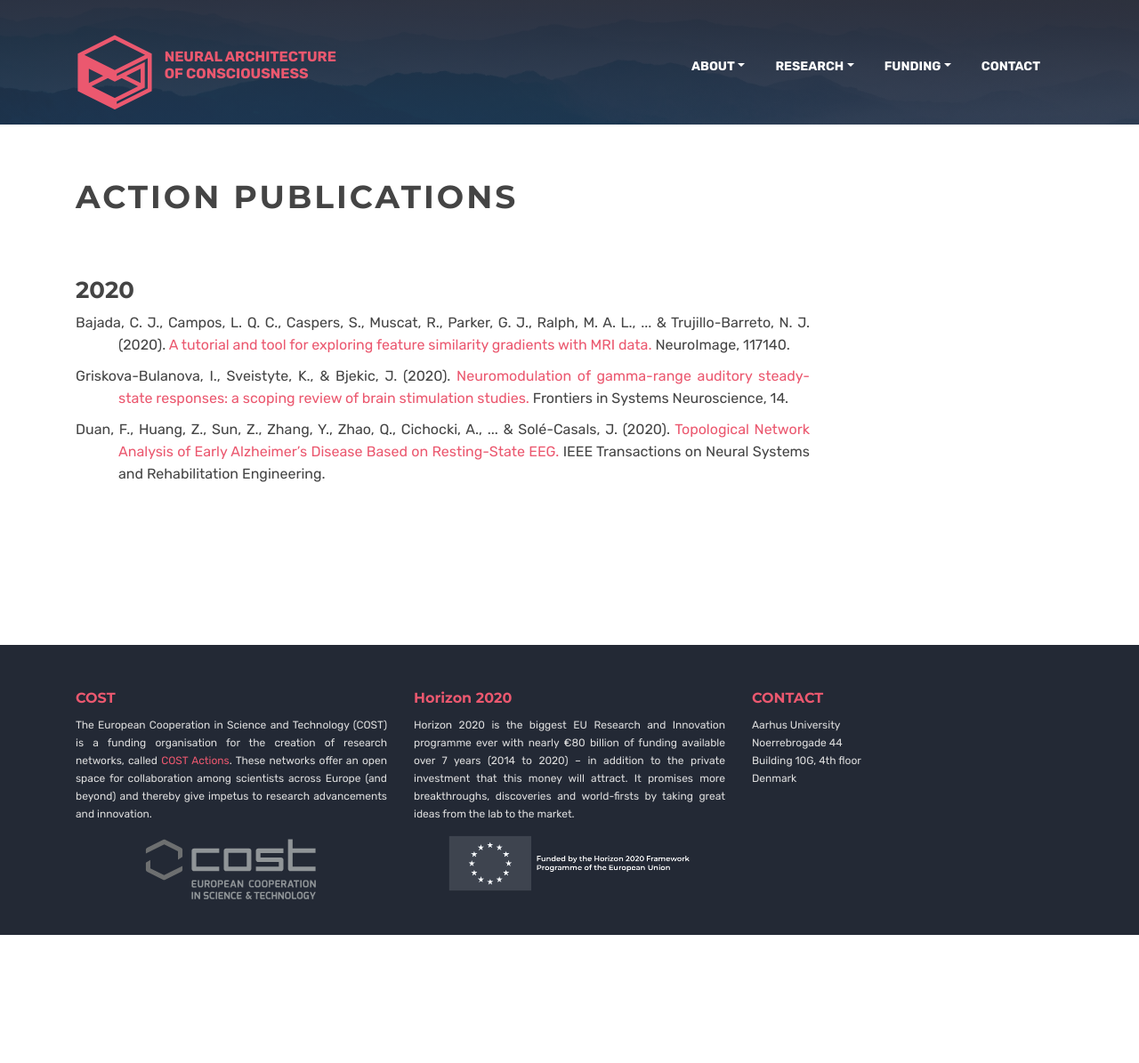
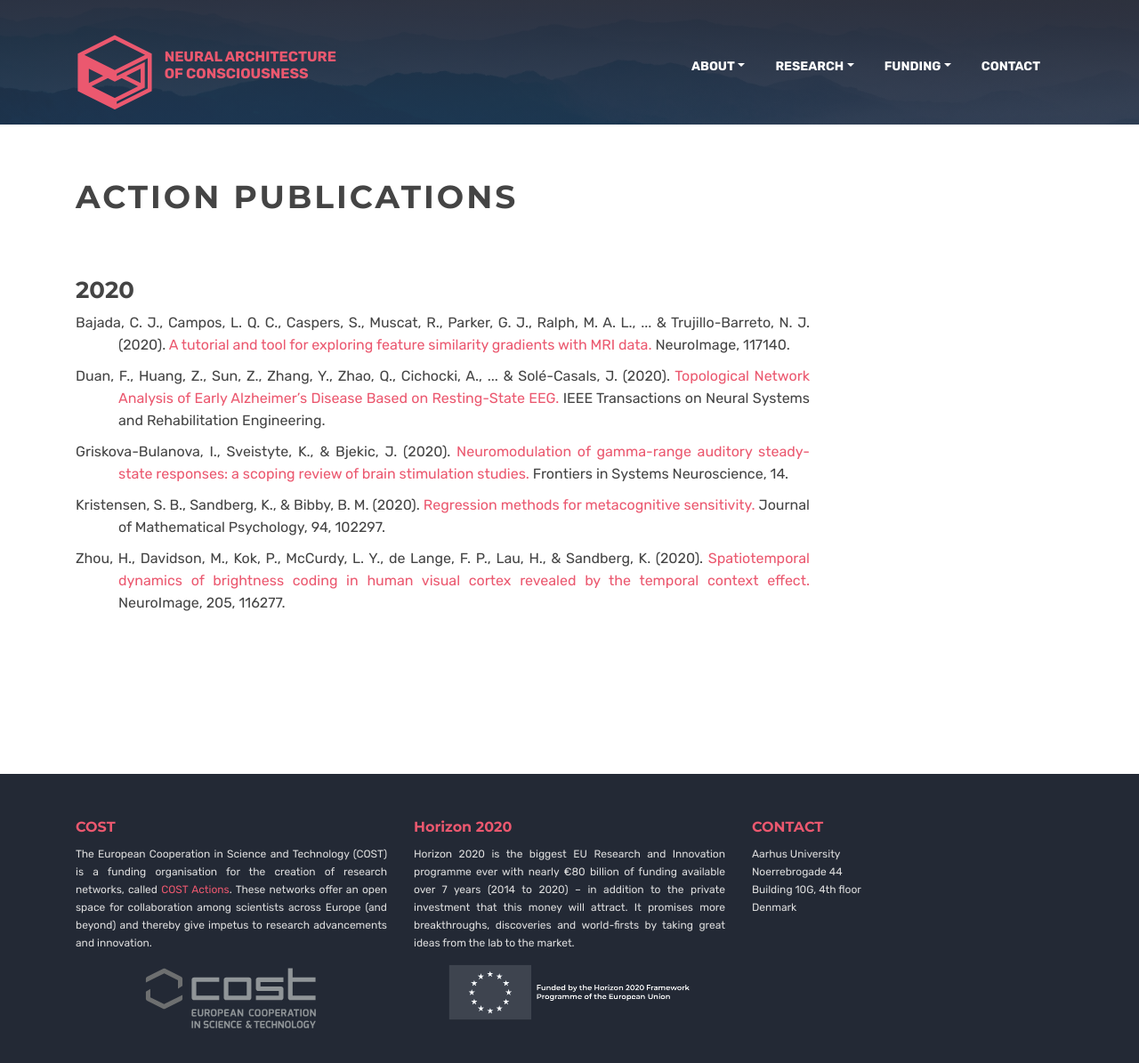
Before and after one commit to neuralarchcon/neuralarchcon.github.io, a Jekyll site: the page built from publications.html, in a window 1280 px wide. Shown: the whole page at 89% size. Built offline with Jekyll 4.4.1, drawn with Linux system fonts in a browser that asks for light colours.

Commit message:
Update publications.html

```diff
--- a/publications.html
+++ b/publications.html
@@ -29,10 +29,16 @@ canonical:
           Bajada, C. J., Campos, L. Q. C., Caspers, S., Muscat, R., Parker, G. J., Ralph, M. A. L., ... & Trujillo-Barreto, N. J. (2020). <a href="https://doi.org/10.1016/j.neuroimage.2020.117140">A tutorial and tool for exploring feature similarity gradients with MRI data.</a> NeuroImage, 117140.
         </p>
         <p class="p-just publication">
-          Griskova-Bulanova, I., Sveistyte, K., & Bjekic, J. (2020). <a href="https://dx.doi.org/10.3389%2Ffnsys.2020.00041">Neuromodulation of gamma-range auditory steady-state responses: a scoping review of brain stimulation studies.</a> Frontiers in Systems Neuroscience, 14.
+          Duan, F., Huang, Z., Sun, Z., Zhang, Y., Zhao, Q., Cichocki, A., ... & Solé-Casals, J. (2020). <a href="https://doi.org/10.1109/TNSRE.2020.3014951">Topological Network Analysis of Early Alzheimer’s Disease Based on Resting-State EEG.</a> IEEE Transactions on Neural Systems and Rehabilitation Engineering.
         </p>
         <p class="p-just publication">
-          Duan, F., Huang, Z., Sun, Z., Zhang, Y., Zhao, Q., Cichocki, A., ... & Solé-Casals, J. (2020). <a href="https://doi.org/10.1109/TNSRE.2020.3014951">Topological Network Analysis of Early Alzheimer’s Disease Based on Resting-State EEG.</a> IEEE Transactions on Neural Systems and Rehabilitation Engineering.
+          Griskova-Bulanova, I., Sveistyte, K., & Bjekic, J. (2020). <a href="https://dx.doi.org/10.338/fnsys.2020.00041">Neuromodulation of gamma-range auditory steady-state responses: a scoping review of brain stimulation studies.</a> Frontiers in Systems Neuroscience, 14.
+        </p>
+        <p class="p-just publication">
+          Kristensen, S. B., Sandberg, K., & Bibby, B. M. (2020). <a href="https://dx.doi.org/10.1016/j.jmp.2019.102297">Regression methods for metacognitive sensitivity.</a> Journal of Mathematical Psychology, 94, 102297.
+        </p>
+        <p class="p-just publication">
+          Zhou, H., Davidson, M., Kok, P., McCurdy, L. Y., de Lange, F. P., Lau, H., & Sandberg, K. (2020). <a href="https://dx.doi.org/10.1016/j.neuroimage.2019.116277">Spatiotemporal dynamics of brightness coding in human visual cortex revealed by the temporal context effect.</a> NeuroImage, 205, 116277.
         </p>
       </div>
 
```
